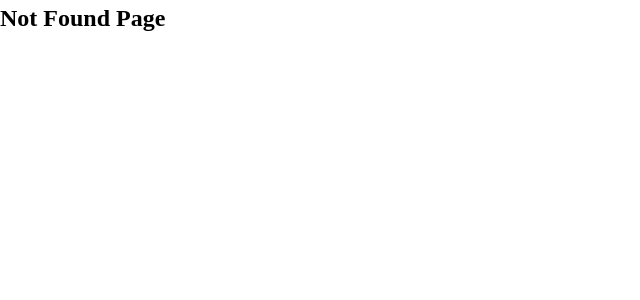
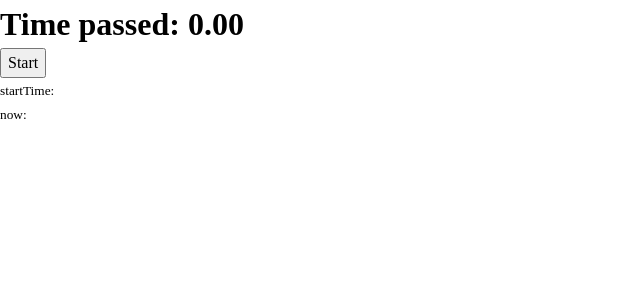
Before and after one commit to takunagai/react-official-tutorial, a React (Create React App) app: page /StopWatch in a window 1280 px wide. Before the commit this address had no page. Shown: the top 300 px of the page, without its empty margins (0-640 px from the left). Built offline with nearby package versions, Linux system fonts and the light colour scheme.

Commit message:
コンポーネントに参照を追加 1 - ストップウォッチ(まだスタートボタンだけ)

```diff
--- a/src/Frontpage.jsx
+++ b/src/Frontpage.jsx
@@ -81,6 +81,7 @@ export default function Frontpage() {
           <li><Link to="/ArticleList">ArticleList</Link></li>
           <li><Link to="/TaskApp6">TaskApp6</Link></li>
           <li><Link to="/Counter6">Counter6</Link></li>
+          <li><Link to="/StopWatch">StopWatch</Link></li>
         </ul>
       </nav>
       <Outlet />
--- /dev/null
+++ b/src/StopWatch.jsx
@@ -0,0 +1,31 @@
+import { useState } from 'react'
+
+export default function StopWatch() {
+  const [startTime, setStartTime] = useState(null)
+  const [now, setNow] = useState(null)
+
+  function handleStart() {
+    setStartTime(Date.now())
+    setNow(Date.now())
+
+    setInterval(() =>{
+        setNow(Date.now())
+      },
+      10 // ミリ秒
+    )
+  }
+
+  let secondsPassed = 0
+  if (startTime !== null && now !== null) {
+    secondsPassed = (now - startTime) / 1000
+  }
+
+  return (
+    <>
+      <h1>Time passed: {secondsPassed.toFixed(2)}</h1>
+      <button onClick={handleStart}>Start</button>
+      <p><small>startTime: {startTime}<br />
+        now: {now}</small></p>
+    </>
+  )
+}
--- a/src/index.js
+++ b/src/index.js
@@ -80,6 +80,7 @@ import ProfilePage from './ProfilePage'
 import ArticleList from './ArticleList'
 import TaskApp6 from './TaskApp6'
 import Counter6 from './Counter6'
+import StopWatch from './StopWatch'
 
 const container = document.getElementById('root')
 const root = createRoot(container) // createRoot(container!) if you use TypeScript
@@ -169,6 +170,7 @@ root.render(
         <Route path="ArticleList" element={<ArticleList />} />
         <Route path="TaskApp6" element={<TaskApp6 />} />
         <Route path="Counter6" element={<Counter6 />} />
+        <Route path="StopWatch" element={<StopWatch />} />
         <Route path="*" element={<NotFound />} />{/* Not Found の時*/}
       </Routes>
     </BrowserRouter>
```
Also changed, not shown: 1 other file (tests, documents, lock files or other folders).
